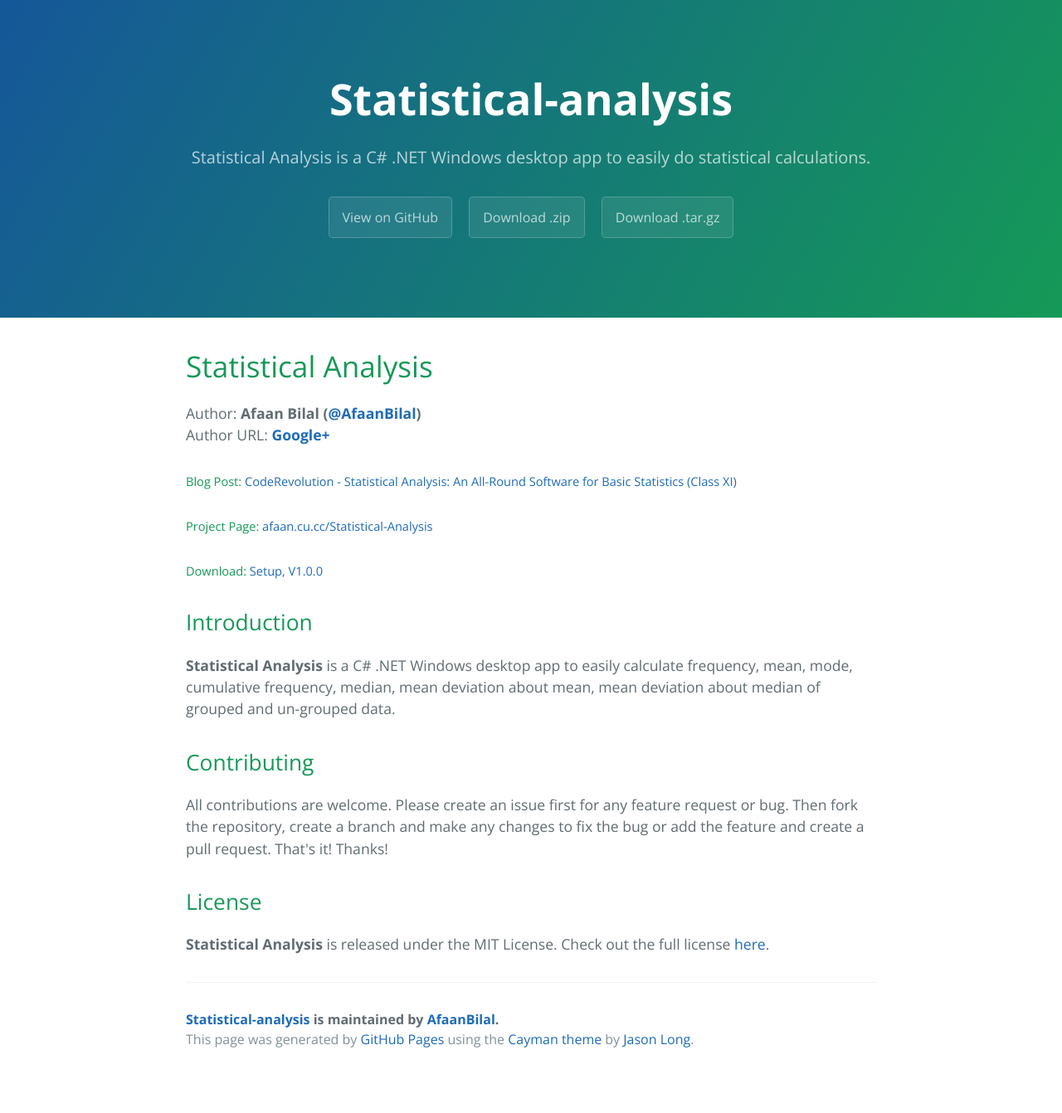
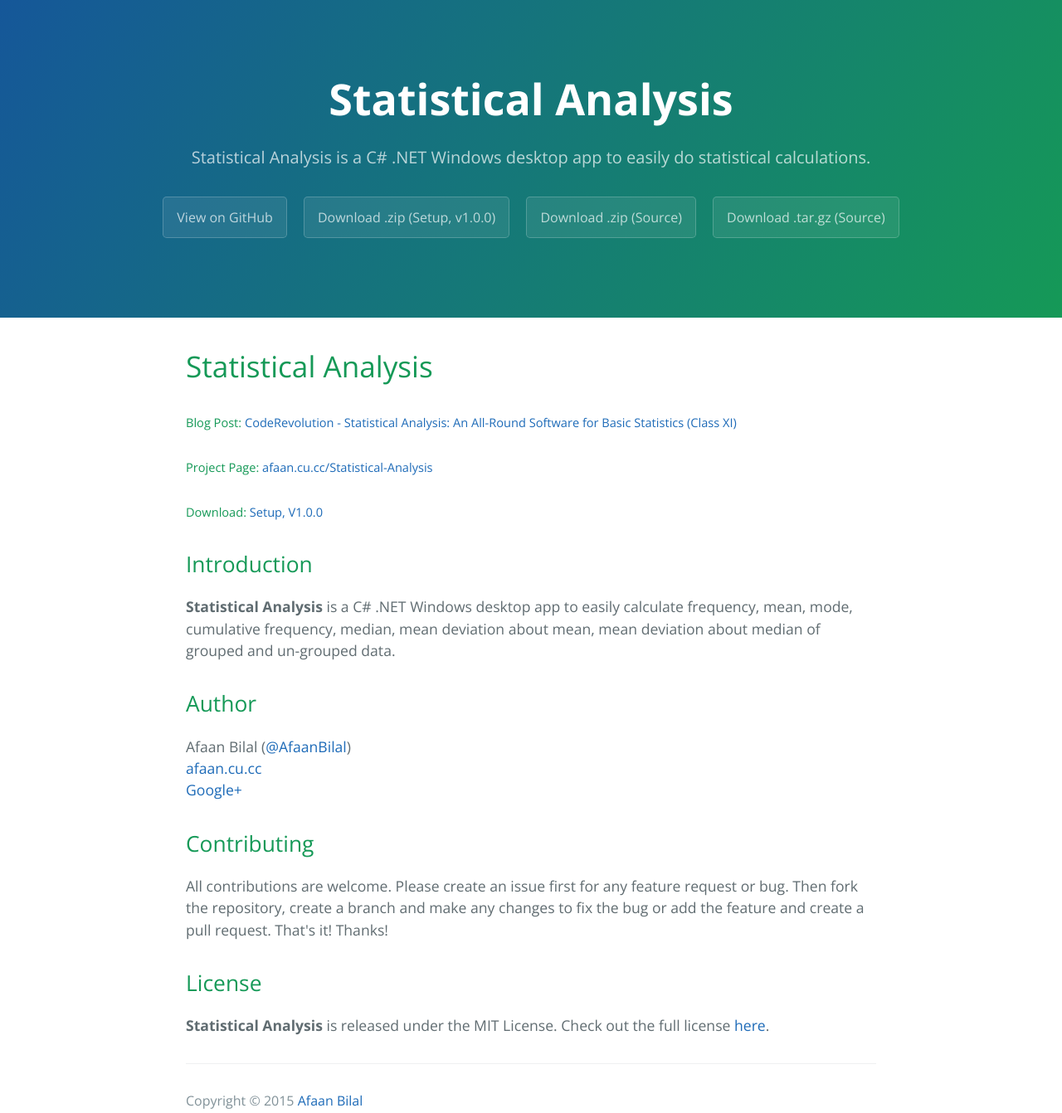
Before and after one commit to AfaanBilal/Statistical-Analysis, a plain HTML site: page index.html in a window 1280 px wide. Shown: the whole page at 83% size. Before the commit the page ends 1297 px from the top, so only its background shows below. Drawn offline with nearby package versions, Linux system fonts and the light colour scheme.

Commit message:
Added setup link, favicon

```diff
--- a/index.html
+++ b/index.html
@@ -2,8 +2,10 @@
 <html lang="en-us">
   <head>
     <meta charset="UTF-8">
-    <title>Statistical-analysis by AfaanBilal</title>
+    <title>Statistical Analysis by Afaan Bilal</title>
     <meta name="viewport" content="width=device-width, initial-scale=1">
+    <meta name="author" content="Afaan Bilal">
+    <link rel="shortcut icon" href="images/favicon.png">
     <link rel="stylesheet" type="text/css" href="stylesheets/normalize.css" media="screen">
     <link href='https://fonts.googleapis.com/css?family=Open+Sans:400,700' rel='stylesheet' type='text/css'>
     <link rel="stylesheet" type="text/css" href="stylesheets/stylesheet.css" media="screen">
@@ -11,19 +13,17 @@
   </head>
   <body>
     <section class="page-header">
-      <h1 class="project-name">Statistical-analysis</h1>
+      <h1 class="project-name">Statistical Analysis</h1>
       <h2 class="project-tagline">Statistical Analysis is a C# .NET Windows desktop app to easily do statistical calculations.</h2>
       <a href="https://github.com/AfaanBilal/Statistical-Analysis" class="btn">View on GitHub</a>
-      <a href="https://github.com/AfaanBilal/Statistical-Analysis/zipball/master" class="btn">Download .zip</a>
-      <a href="https://github.com/AfaanBilal/Statistical-Analysis/tarball/master" class="btn">Download .tar.gz</a>
+      <a href="Statistical-Analysis-1.0.0-Setup.zip" class="btn">Download .zip (Setup, v1.0.0)</a>
+      <a href="https://github.com/AfaanBilal/Statistical-Analysis/zipball/master" class="btn">Download .zip (Source)</a>
+      <a href="https://github.com/AfaanBilal/Statistical-Analysis/tarball/master" class="btn">Download .tar.gz (Source)</a>
     </section>
 
     <section class="main-content">
       <h1>
 <a id="statistical-analysis" class="anchor" href="#statistical-analysis" aria-hidden="true"><span class="octicon octicon-link"></span></a>Statistical Analysis</h1>
-
-<p>Author: <strong>Afaan Bilal (<a href="https://github.com/AfaanBilal">@AfaanBilal</a>)</strong><br>
-Author URL: <strong><a href="https://google.com/+AfaanBilal">Google+</a></strong></p>
 
 <h5>
 <a id="blog-post-coderevolution---statistical-analysis-an-all-round-software-for-basic-statistics-class-xi" class="anchor" href="#blog-post-coderevolution---statistical-analysis-an-all-round-software-for-basic-statistics-class-xi" aria-hidden="true"><span class="octicon octicon-link"></span></a>Blog Post: <a href="http://www.coderevolution.tk/2015/05/statistical-analysis-all-round-software.html">CodeRevolution - Statistical Analysis: An All-Round Software for Basic Statistics (Class XI)</a>
@@ -45,6 +45,13 @@
 grouped and un-grouped data. </p>
 
 <h2>
+<a id="author" class="anchor" href="#author" aria-hidden="true"><span class="octicon octicon-link"></span></a>Author</h2>
+
+<p>Afaan Bilal (<a href="https://github.com/AfaanBilal" class="user-mention">@AfaanBilal</a>)<br>
+<a href="http://afaan.cu.cc">afaan.cu.cc</a><br>
+<a href="https://google.com/+AfaanBilal">Google+</a>  </p>
+
+<h2>
 <a id="contributing" class="anchor" href="#contributing" aria-hidden="true"><span class="octicon octicon-link"></span></a>Contributing</h2>
 
 <p>All contributions are welcome. Please create an issue first for any feature request
@@ -59,9 +66,7 @@
 Check out the full license <a href="LICENSE">here</a>.</p>
 
       <footer class="site-footer">
-        <span class="site-footer-owner"><a href="https://github.com/AfaanBilal/Statistical-Analysis">Statistical-analysis</a> is maintained by <a href="https://github.com/AfaanBilal">AfaanBilal</a>.</span>
-
-        <span class="site-footer-credits">This page was generated by <a href="https://pages.github.com">GitHub Pages</a> using the <a href="https://github.com/jasonlong/cayman-theme">Cayman theme</a> by <a href="https://twitter.com/jasonlong">Jason Long</a>.</span>
+        <span class="site-footer-credits">Copyright &copy; <script>document.write(new Date().getFullYear());</script> <a href="http://afaan.cu.cc">Afaan Bilal</a></span>
       </footer>
 
     </section>
```
Also changed, not shown: images/favicon.png (added), 2 other files.
